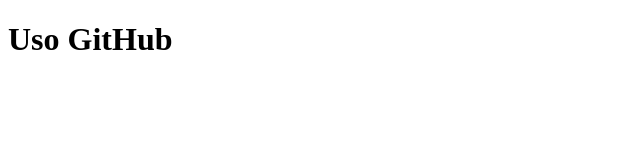
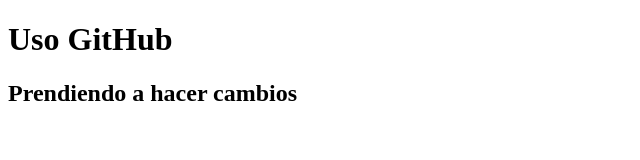
Before and after one commit to JuanGitDev/repositorio1, a plain HTML site: page index.html in a window 1280 px wide. Shown: the whole page, without its empty margins (0-640 px from the left). Drawn offline with Linux system fonts and the light colour scheme.

Commit message:
añadido el subtitulo a index.html

```diff
--- a/index.html
+++ b/index.html
@@ -7,5 +7,7 @@
 </head>
 <body>
     <h1>Uso GitHub</h1>
+
+    <h2>Prendiendo a hacer cambios</h2>
 </body>
 </html>
```
